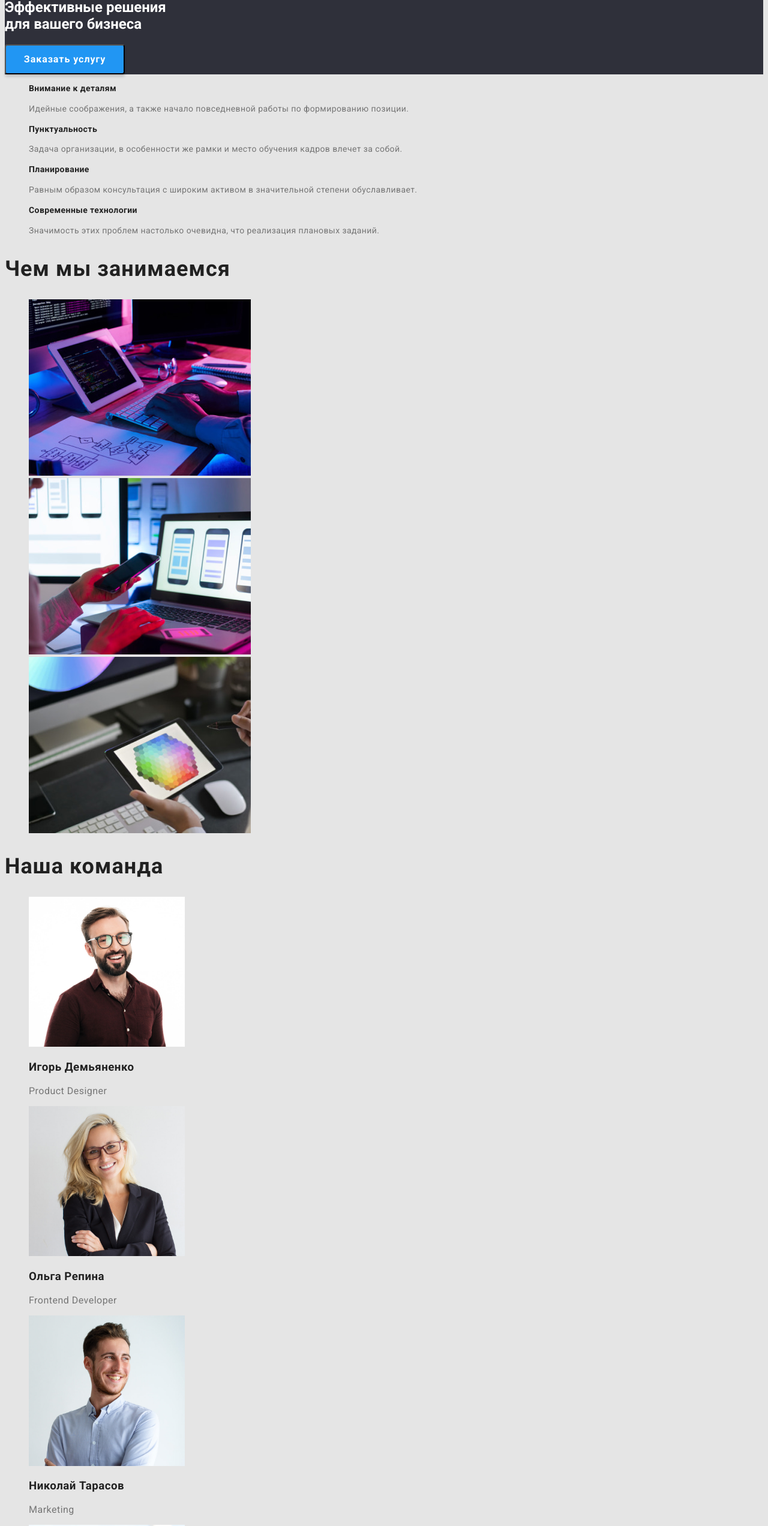
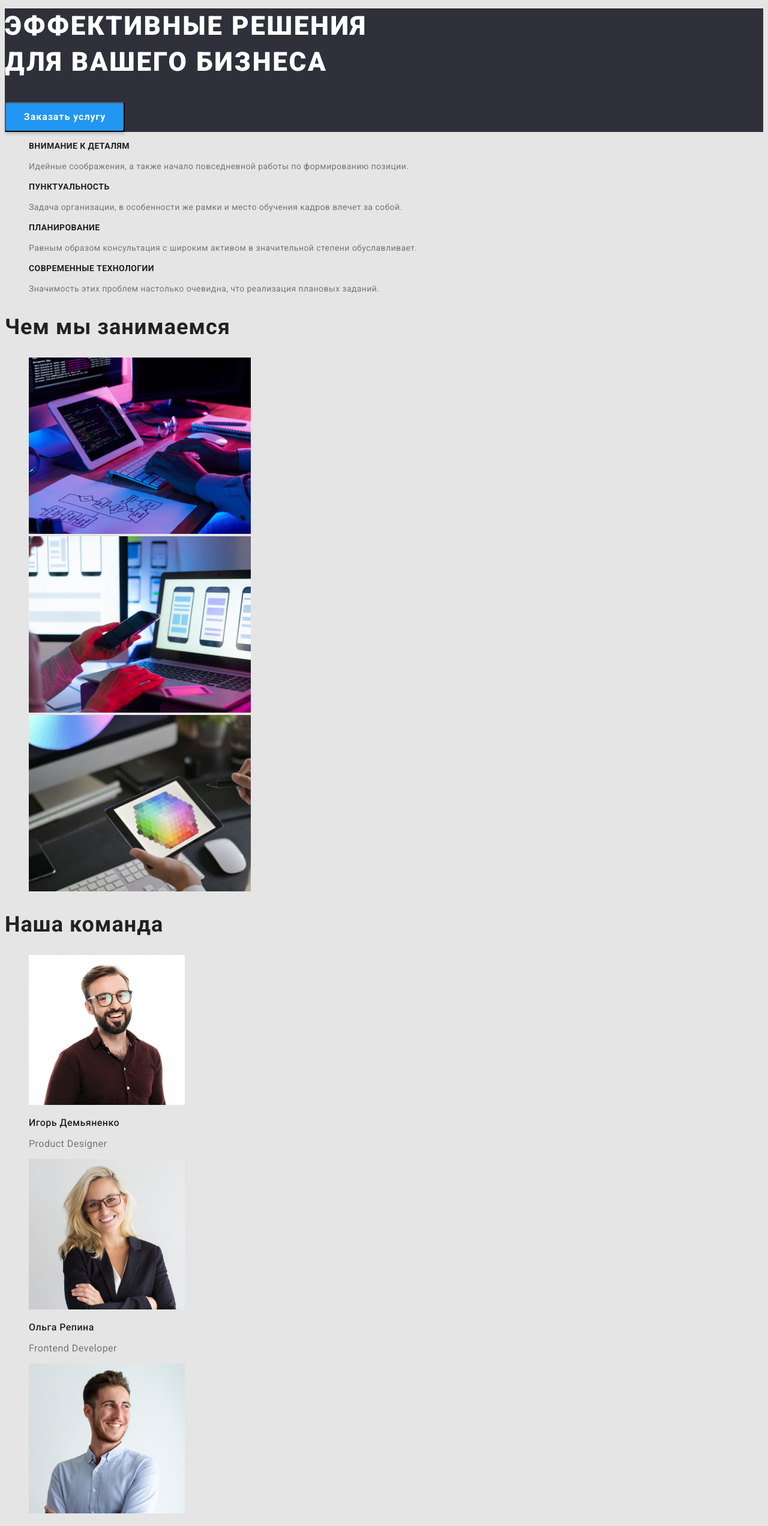
Before and after one commit to Yaroslav-ppp/goit-markup-hw-02, a plain HTML site: page index.html in a window 1280 px wide. Shown: the part 177-2721 px from the top of the page at 60% size. Drawn offline with Linux system fonts and the light colour scheme.

Commit message:
відредагував стилі і колір в футері

```diff
--- a/css/styles.css
+++ b/css/styles.css
@@ -5,7 +5,7 @@
   --accent-color: #2196f3;
   --secondary-text: #212121;
   --main-text: #757575;
-  --links-footer: rgba(255, 255, 255, 0, 6);
+  --links-footer: rgba(255, 255, 255, 0.6);
 }
 
 body {
@@ -56,16 +56,12 @@ button {
 .site-nav-portfolio,
 .site-nav-contacts {
   color: var(--secondary-text);
+  text-decoration: none;
 }
 
 .site-nav :hover,
 .site-nav :focus {
   color: var(--accent-color);
-}
-.site-nav-studio,
-.site-nav-portfolio,
-.site-nav-contacts {
-  text-decoration: none;
 }
 .nav-link-current {
   color: var(--accent-color);
@@ -84,6 +80,14 @@ button {
 /* section-hero */
 .section-hero {
   background-color: var(--dark-background);
+  color: var(--white-color);
+}
+.title {
+  text-transform: uppercase;
+  font-size: 44px;
+  font-weight: 900;
+  line-height: 1.36;
+  letter-spacing: 0.06em;
   color: var(--white-color);
 }
 
@@ -113,6 +117,7 @@ button {
 
 /* our advantages */
 .section-title {
+  text-transform: uppercase;
   font-size: 14px;
   font-weight: 700;
   line-height: 1.14;
@@ -134,32 +139,38 @@ button {
 }
 
 /* our stuff */
-.staff {
+.title-name {
   font-size: 16px;
+  font-weight: 500;
   line-height: 1.19;
   letter-spacing: 0.03em;
-}
-.title-name {
-  font-weight: 500;
   color: var(--secondary-text);
 }
 .title-proffesion {
-   color: var(--main-text);
+  font-size: 16px;
+  font-weight: 400;
+  line-height: 1.19;
+  letter-spacing: 0.03em;
+  color: var(--main-text);
 }
 
 /* footer */
 .footer {
   background-color: var(--dark-background);
+  }
+.office-address {
+  color: var(--white-color);
   font-size: 14px;
   font-weight: 400;
   line-height: 1.71;
   letter-spacing: 0.03em;
-}
-.office-address {
-  color: var(--white-color);
   font-style: normal;
 }
 .contact-link-footer {
+  font-size: 14px;
+  font-weight: 400;
+  line-height: 1.71;
+  letter-spacing: 0.03em;
   color: var(--links-footer);
   text-decoration: none;
   font-style: normal;
@@ -171,7 +182,6 @@ button {
 
 /* portfolio navigation */
 .portfolio-nav-btn {
-  height: 38px;
   border-radius: 4px;
   background: #f5f4fa;
     /* text */
--- a/index.html
+++ b/index.html
@@ -49,8 +49,8 @@
     <main>
       <section class="section-hero">
         <h1 class="title">
-          Эффективные решения <br />
-          для вашего бизнеса
+          ЭФФЕКТИВНЫЕ РЕШЕНИЯ<br />
+          ДЛЯ ВАШЕГО бизнеса
         </h1>
         <button type="button" class="section-hero-btn">Заказать услугу</button>
       </section>
@@ -58,28 +58,28 @@
       <section class="section">
         <ul class="list">
           <li>
-            <h3 class="section-title">Внимание к деталям</h3>
+            <h3 class="section-title">ВНИМАНИЕ К ДЕТАЛЯМ</h3>
             <p class="section-text">
               Идейные соображения, а также начало повседневной работы по
               формированию позиции.
             </p>
           </li>
           <li>
-            <h3 class="section-title">Пунктуальность</h3>
+            <h3 class="section-title">ПУНКТУАЛЬНОСТЬ</h3>
             <p class="section-text">
               Задача организации, в особенности же рамки и место обучения кадров
               влечет за собой.
             </p>
           </li>
           <li>
-            <h3 class="section-title">Планирование</h3>
+            <h3 class="section-title">ПЛАНИРОВАНИЕ</h3>
             <p class="section-text">
               Равным образом консультация с широким активом в значительной
               степени обуславливает.
             </p>
           </li>
           <li>
-            <h3 class="section-title">Современные технологии</h3>
+            <h3 class="section-title">СОВРЕМЕННЫЕ ТЕХНОЛОГИИ</h3>
             <p class="section-text">
               Значимость этих проблем настолько очевидна, что реализация
               плановых заданий.
@@ -108,7 +108,7 @@
         </ul>
       </section>
       <!-- our staff -->
-      <section class="staff">
+      <section class="stuff">
         <h2 class="section-title-big">Наша команда</h2>
         <ul class="list">
           <li>
@@ -117,7 +117,7 @@
               alt="фото-Игоря-Демьяненко"
               width="260"
             />
-            <h3 class="title-name"><b>Игорь Демьяненко</b></h3>
+            <h3 class="title-name">Игорь Демьяненко</h3>
             <p class="title-proffesion">Product Designer</p>
           </li>
           <li>
@@ -126,7 +126,7 @@
               alt="фото-Ольги-Репиной"
               width="260"
             />
-            <h3 class="title-name"><b>Ольга Репина</b></h3>
+            <h3 class="title-name">Ольга Репина</h3>
             <p class="title-proffesion">Frontend Developer</p>
           </li>
           <li>
@@ -135,7 +135,7 @@
               alt="фото-Николая-Тарасова"
               width="260"
             />
-            <h3 class="title-name"><b>Николай Тарасов</b></h3>
+            <h3 class="title-name">Николай Тарасов</h3>
             <p class="title-proffesion">Marketing</p>
           </li>
           <li>
@@ -144,7 +144,7 @@
               alt="фото-Михаила-Ермакова"
               width="260"
             />
-            <h3 class="title-name"><b>Михаил Ермаков</b></h3>
+            <h3 class="title-name">Михаил Ермаков</h3>
             <p class="title-proffesion">UI Designer</p>
           </li>
         </ul>
```
